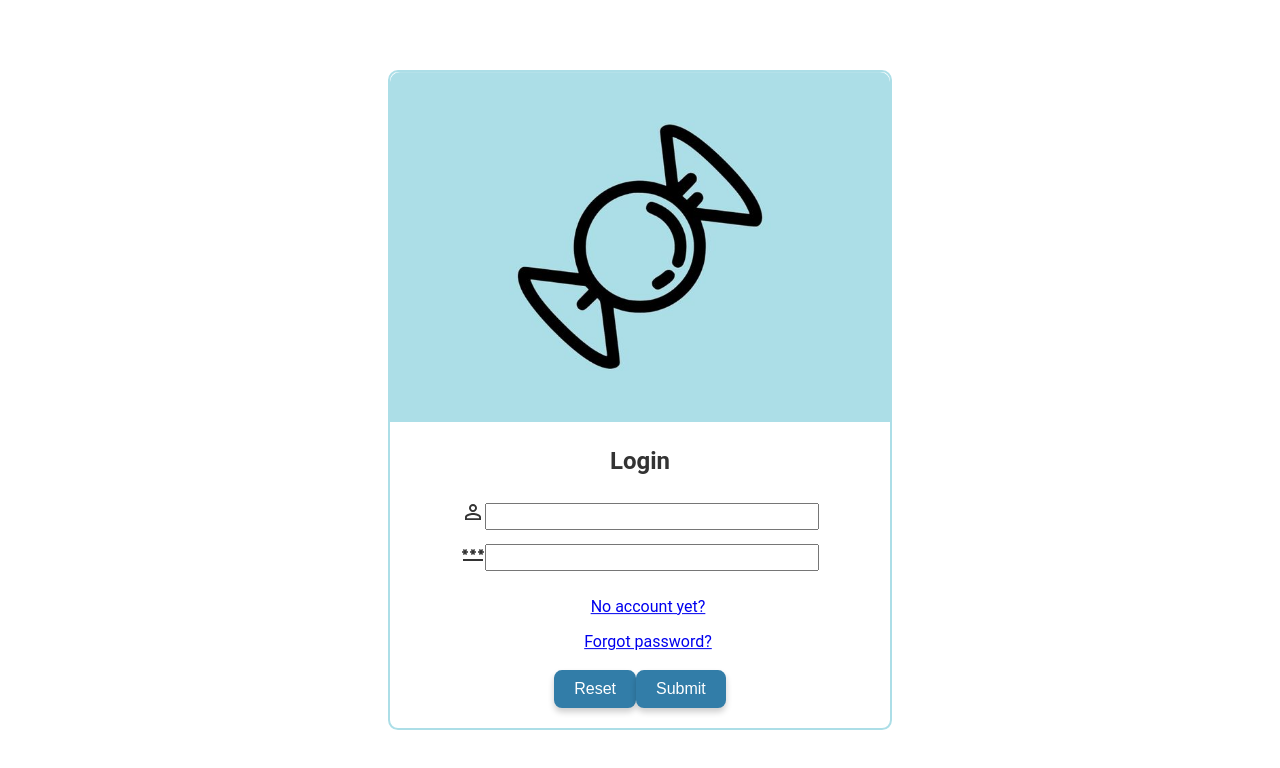
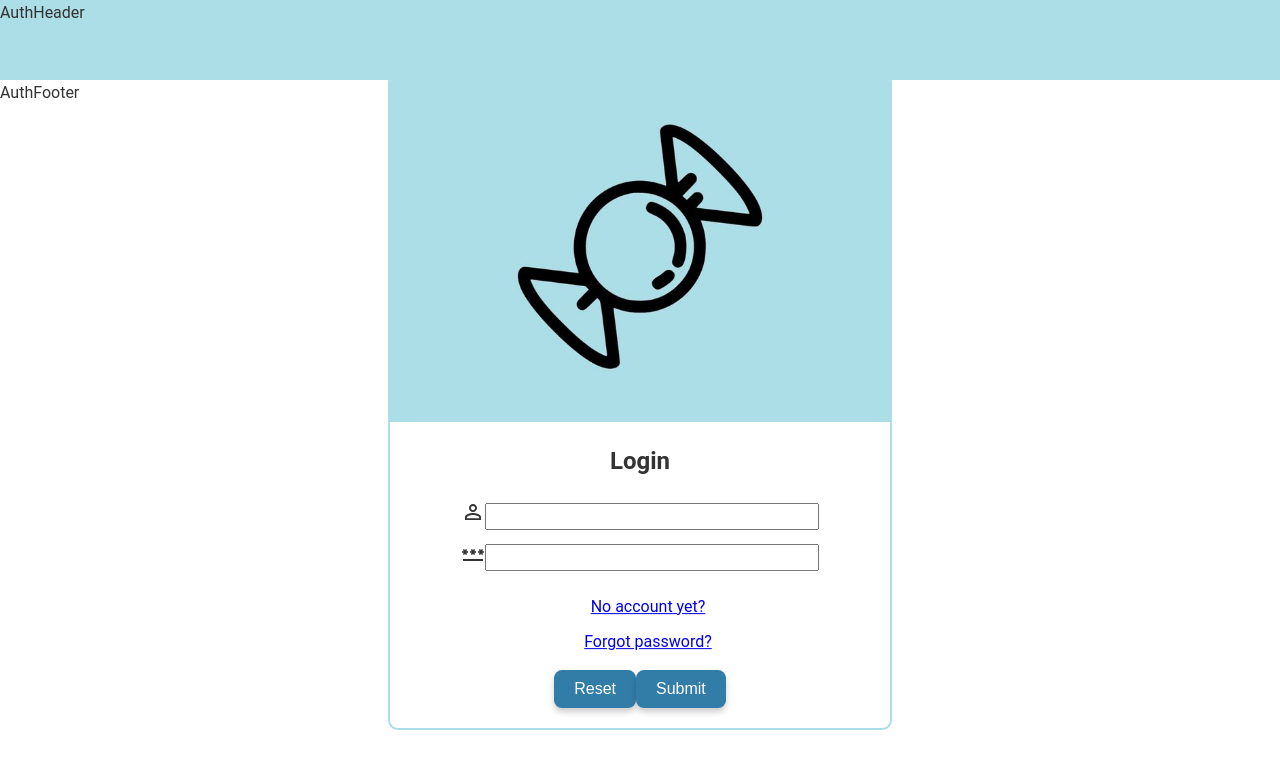
Before and after one commit to gaoxam123/NewspaperApp, a React (Vite) app in the folder client/: page /login in a window 1280 px wide. Shown: the top 768 px of the page. Built offline with nearby package versions, Linux system fonts and the light colour scheme.

Commit message:
auth pages gone wrong

```diff
--- /dev/null
+++ b/client/src/components/auth/Auth.css
@@ -0,0 +1,5 @@
+.auth {
+    display: flex;
+    flex-direction: column;
+    height: 100vh;
+}
--- /dev/null
+++ b/client/src/components/auth/Auth.jsx
@@ -0,0 +1,22 @@
+import React from "react";
+import { Outlet } from "react-router-dom";
+import AuthHeader from "./authHeader/AuthHeader";
+import AuthFooter from "./authFooter/AuthFooter";
+
+const Auth = () => {
+  return (
+    <div className="auth">
+      <div className="auth-header">
+        <AuthHeader />
+      </div>
+      <div className="auth-content">
+        <Outlet />
+      </div>
+      <div className="auth-footer">
+        <AuthFooter />
+      </div>
+    </div>
+  )
+}
+
+export default Auth;
--- /dev/null
+++ b/client/src/components/auth/authFooter/AuthFooter.jsx
@@ -0,0 +1,7 @@
+import "./AuthFooter.css"
+
+export default function AuthFooter() {
+  return (
+    <div>AuthFooter</div>
+  )
+}
--- /dev/null
+++ b/client/src/components/auth/authHeader/AuthHeader.css
@@ -0,0 +1,6 @@
+.auth-header-container {
+    top: 0;
+    position: sticky;
+    background-color: #acdee7;
+    height: 10vh;
+}
--- /dev/null
+++ b/client/src/components/auth/authHeader/AuthHeader.jsx
@@ -0,0 +1,7 @@
+import "./AuthHeader.css"
+
+export default function AuthHeader() {
+  return (
+    <div className="auth-header-container">AuthHeader</div>
+  )
+}
```
Also changed, not shown: client/src/App.jsx (+7 -0 lines), client/src/components/auth/authFooter/AuthFooter.css (added).
